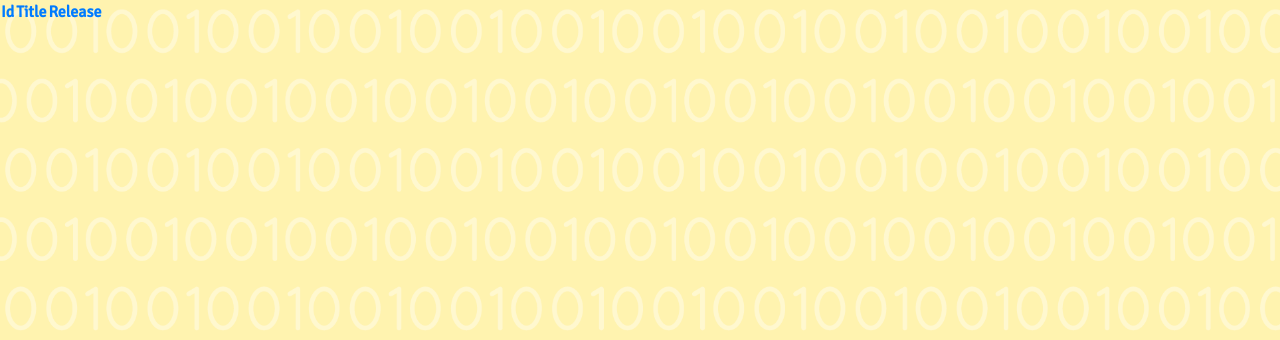
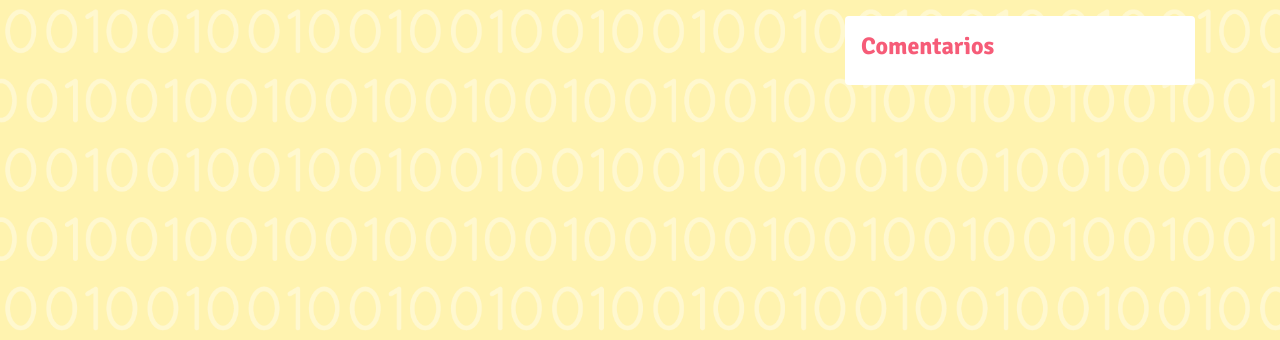
Before and after one commit to mauroriverae/symfony5, a Symfony app: template templates/dashboard/index.html.twig in a window 1280 px wide. Shown: the part 98-438 px from the top of the page. Run offline with Twig, Linux system fonts and the light colour scheme; the template is opened without the code that fills it, so the values that code supplies are empty; some libraries are stand-ins or nearby versions.

Commit message:
iterations in twig

```diff
--- a/src/Controller/PostController.php
+++ b/src/Controller/PostController.php
@@ -42,7 +42,7 @@ class PostController extends AbstractController
                 // Move the file to the directory where brochures are stored
                 try {
                     $brochureFile->move(
-                        $this->getParameter('photos_directoryx'),
+                        $this->getParameter('photos_directory'),
                         $newFilename
                     );
                 } catch (FileException $e) {
@@ -67,7 +67,7 @@ class PostController extends AbstractController
     }
 
     /**
-     * @Route("/post/{id}", name="VerPost")
+     * @Route("/post/{id}", name="verPost")
      */
     public function verPost($id){
         $em = $this->getDoctrine()->getManager();
--- a/src/Repository/PostRepository.php
+++ b/src/Repository/PostRepository.php
@@ -24,8 +24,10 @@ class PostRepository extends ServiceEntityRepository
     public function buscarPost (){
         return $this->getEntityManager()
             ->createQuery('
-                SELECT post.id, post.titulo, post.foto, post.fecha_publicacion
+                SELECT post.id, post.titulo, post.foto, post.fecha_publicacion, user.nombre
                 From App:Post post
+                JOIN post.user user
+
             ');
     }
 
--- a/templates/dashboard/index.html.twig
+++ b/templates/dashboard/index.html.twig
@@ -4,34 +4,36 @@
 
 {% block body %}
     {{ parent() }}
-    <div class="count">
-        {{ pagination.getTotalItemCount }}
-    </div>
-    <table>
-        <tr>
-            {# sorting of properties based on query components #}
-            <th>{{ knp_pagination_sortable(pagination, 'Id', 'a.id') }}</th>
-            <th{% if pagination.isSorted('a.Title') %} class="sorted"{% endif %}>
-                {{ knp_pagination_sortable(pagination, 'Title', 'a.title') }}
-            </th>
-            <th{% if pagination.isSorted(['a.date', 'a.time']) %} class="sorted"{% endif %}>
-                {{ knp_pagination_sortable(pagination, 'Release', ['a.date', 'a.time']) }}
-            </th>
-        </tr>
-
-        {# table body #}
-        {% for article in pagination %}
-            <tr {% if loop.index is odd %}class="color"{% endif %}>
-                <td>{{ article.id }}</td>
-                <td>{{ article.titulo }}</td>
-                <td>{{ article.foto }}</td>
-                <td>{{ article.fecha_publicacion | date('Y-m-d') }}</td>
-            </tr>
-        {% endfor %}
-    </table>
-    {# display navigation #}
-    <div class="navigation">
-        {{ knp_pagination_render(pagination) }}
-    </div>
-
+    <div class="container">
+            <div class="row">
+                <div class="col-md-8 cursor">
+                    {%for post in pagination %}
+                    <div class="bg-white rounded p-3 my-3"  onclick="window.location.href='{{ path('verPost', {id:post.id})}}'">
+                        <div class="d-flex bd-highlight">
+                            <div class="p-2 flex-grow-1 bd-highlight">
+                                <h3>{{post.titulo}}</h3>
+                                <div class="my-3 bg-yellow"> <i class="fa fa-user"></i><strong> Creado por {{post.nombre}}</strong></div>
+                                <div class=" bg-green"><i class="far fa-clock"></i> <strong>Fecha de publicación: {{ post.fecha_publicacion | date }}</strong></div>
+                            </div>
+                            <div class="p-2 bd-highlight">
+                                <div class="align-self-center">
+                                    <img class="rounded" src="{{ asset('uploads/photos/' ~ post.foto) }}" width="150px">
+                                </div>
+                            </div>
+                        </div>
+                    </div>
+                    {% endfor %}
+                </div>
+                <div class="col-md-4">
+                    <div class="bg-white rounded p-3 my-3">
+                        <h4>Comentarios</h4>
+                    </div>
+                </div>
+            </div>
+        </div>
+        <div class="d-flex justify-content-center">
+            <div class="navigation">
+                {{ knp_pagination_render(pagination) }}
+            </div>
+        </div>
 {% endblock %}
```
Also changed, not shown: templates/post/verPost.html.twig (+22 -1 lines), public/uploads/photos/abc-63bb64d657bea.jpg (added).
